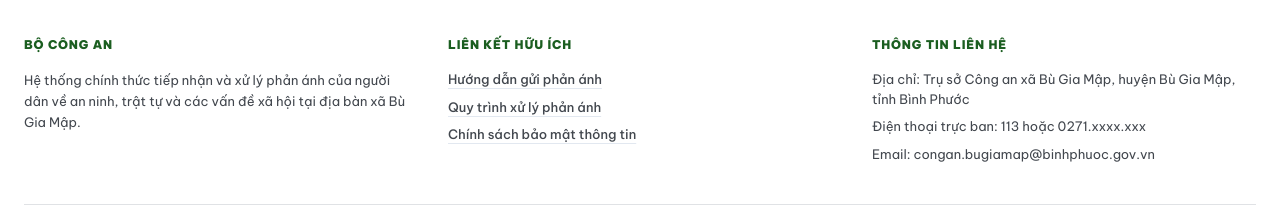
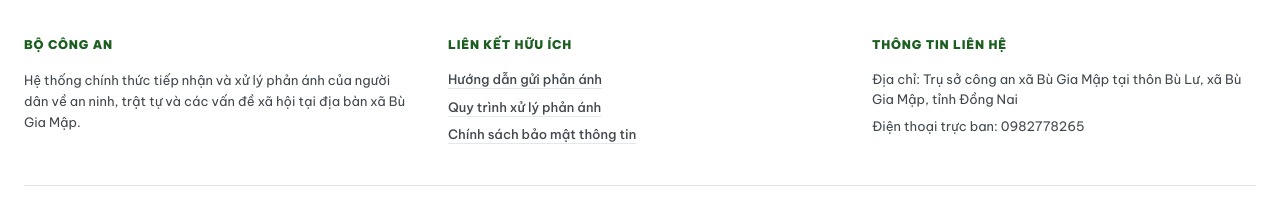
Before and after one commit to maison1996ptit/bugiamapapp, a Next.js app: page / in a window 1280 px wide. Shown: the part 1139-1348 px from the top of the page. Built offline with nearby package versions, Linux system fonts and the light colour scheme; no server answers.

Commit message:
dung file data 10

```diff
--- a/src/components/layout/Footer.tsx
+++ b/src/components/layout/Footer.tsx
@@ -22,9 +22,8 @@ const Footer = () => {
           <div>
             <h3 className="font-[900] text-[12px] text-police-green mb-4 uppercase tracking-[0.8px]">Thông tin liên hệ</h3>
             <div className="text-[13px] space-y-2">
-              <p>Địa chỉ: Trụ sở Công an xã Bù Gia Mập, huyện Bù Gia Mập, tỉnh Bình Phước</p>
-              <p>Điện thoại trực ban: 113 hoặc 0271.xxxx.xxx</p>
-              <p>Email: congan.bugiamap@binhphuoc.gov.vn</p>
+              <p>Địa chỉ: Trụ sở công an xã Bù Gia Mập tại thôn Bù Lư, xã Bù Gia Mập, tỉnh Đồng Nai</p>
+              <p>Điện thoại trực ban: 0982778265</p>
             </div>
           </div>
         </div>
```
